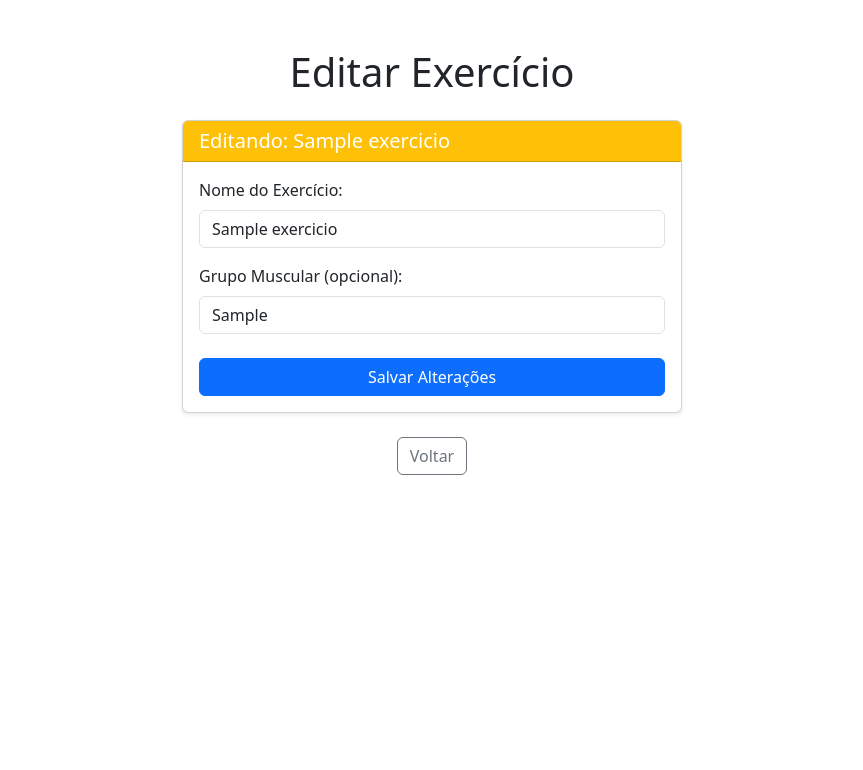
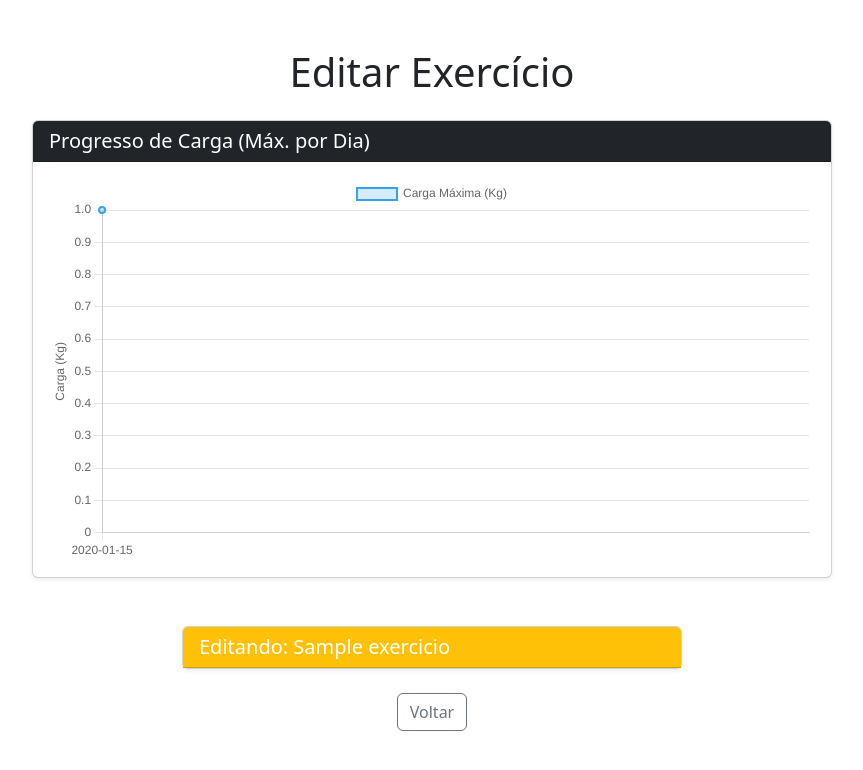
Before and after one commit to yagos17/gymlog-pr, a Flask app: page /edit/1 in a window 1280 px wide. Shown: the top 770 px of the page, without its empty margins (208-1071 px from the left). Run offline with Flask 3, Linux system fonts and the light colour scheme; tables that the repository leaves empty hold one stand-in row (values such as "Sample post").

Commit message:
feat: Adiciona gráfico de progresso de carga por data usando Chart.js

```diff
--- a/main.py
+++ b/main.py
@@ -1,4 +1,4 @@
-from flask import Flask, render_template, request, redirect, url_for
+from flask import Flask, render_template, request, redirect, url_for, jsonify
 from db import db
 from models import Exercicio, SessaoTreino, SerieExercicio
 from datetime import date, datetime
@@ -85,6 +85,28 @@ def adicionar_series(sessao_id):
                            exercicios=exercicios_disponiveis,
                            series=series_da_sessao)
 
+@app.route('/api/exercicio/<int:exercicio_id>/progresso')
+def progresso_exercicio_json(exercicio_id):
+
+    series = SerieExercicio.query.filter_by(exercicio_id=exercicio_id).all()
+
+    dados_grafico = {}
+
+    for serie in series:
+        data_str = serie.sessao.data.strftime('%Y-%m-%d')
+        carga = serie.carga if serie.carga is not None else 0.0
+
+        if data_str not in dados_grafico or carga > dados_grafico[data_str]:
+            dados_grafico[data_str] = carga
+
+    datas = sorted(dados_grafico.keys())
+    cargas = [dados_grafico[data] for data in datas]
+
+    return jsonify({
+        'labels': datas,
+        'data': cargas
+    })
+
 @app.route('/delete/<int:id>')
 def delete_exercicio(id):
     exercicio = Exercicio.query.get_or_404(id)
--- a/templates/editar_exercicio.html
+++ b/templates/editar_exercicio.html
@@ -5,33 +5,26 @@
     <meta name="viewport" content="width=device-width, initial-scale=1.0">
     <title>GymLog PR - Editar Exercício</title>
     <link href="https://cdn.jsdelivr.net/npm/bootstrap@5.3.3/dist/css/bootstrap.min.css" rel="stylesheet" integrity="sha384-QWTKZyjpPEjISv5WaRU9OFeRpok6YctnYmDr5pNlyT2bRjXh0JMhjY6hW+ALEwIH" crossorigin="anonymous">
+    <script src="https://cdn.jsdelivr.net/npm/chart.js"></script>
 </head>
 <body>
     <div class="container mt-5">
         <h1 class="text-center mb-4">Editar Exercício</h1>
 
+        <div class="card shadow-sm mx-auto mb-5" style="max-width: 800px;">
+            <div class="card-header bg-dark text-white">
+                <h2 class="h5 mb-0">Progresso de Carga (Máx. por Dia)</h2>
+            </div>
+            <div class="card-body">
+                <canvas id="progressoChart"></canvas>
+            </div>
+        </div>
+
         <div class="card shadow-sm mx-auto" style="max-width: 500px;">
             <div class="card-header bg-warning text-white">
                 <h2 class="h5 mb-0">Editando: {{ exercicio.nome }}</h2>
             </div>
-            <div class="card-body">
-                <form action="{{ url_for('edit_exercicio', id=exercicio.id) }}" method="POST">
-                    <div class="mb-3">
-                        <label for="nome" class="form-label">Nome do Exercício:</label>
-                        <input type="text" class="form-control" id="nome" name="nome" value="{{ exercicio.nome }}" required>
-                    </div>
-
-                    <div class="mb-3">
-                        <label for="grupo_muscular" class="form-label">Grupo Muscular (opcional):</label>
-                        <input type="text" class="form-control" id="grupo_muscular" name="grupo_muscular" value="{{ exercicio.grupo_muscular or '' }}">
-                    </div>
-
-                    <button type="submit" class="btn btn-primary w-100 mt-2">
-                        Salvar Alterações
-                    </button>
-                </form>
             </div>
-        </div>
 
         <div class="text-center mt-4">
             <a href="{{ url_for('home') }}" class="btn btn-outline-secondary">
@@ -39,5 +32,51 @@
             </a>
         </div>
     </div>
+
+    <script>
+        document.addEventListener('DOMContentLoaded', function() {
+            const dataUrl = "{{ url_for('progresso_exercicio_json', exercicio_id=exercicio.id) }}";
+
+            fetch(dataUrl)
+                .then(response => response.json())
+                .then(data => {
+                    const ctx = document.getElementById('progressoChart').getContext('2d');
+
+                    if (data.labels.length === 0) {
+                         ctx.canvas.parentNode.innerHTML = '<div class="alert alert-info text-center">Nenhum treino registrado com este exercício ainda.</div>';
+                         return;
+                    }
+
+                    new Chart(ctx, {
+                        type: 'line',
+                        data: {
+                            labels: data.labels,
+                            datasets: [{
+                                label: 'Carga Máxima (Kg)',
+                                data: data.data,
+                                borderColor: 'rgba(54, 162, 235, 1)',
+                                backgroundColor: 'rgba(54, 162, 235, 0.2)',
+                                borderWidth: 2,
+                                tension: 0.4,
+                                fill: true
+                            }]
+                        },
+                        options: {
+                            responsive: true,
+                            scales: {
+                                y: {
+                                    beginAtZero: true,
+                                    title: {
+                                        display: true,
+                                        text: 'Carga (Kg)'
+                                    }
+                                }
+                            }
+                        }
+                    });
+                })
+                .catch(error => console.error('Erro ao buscar dados do gráfico:', error));
+        });
+    </script>
 </body>
 </html>
```
